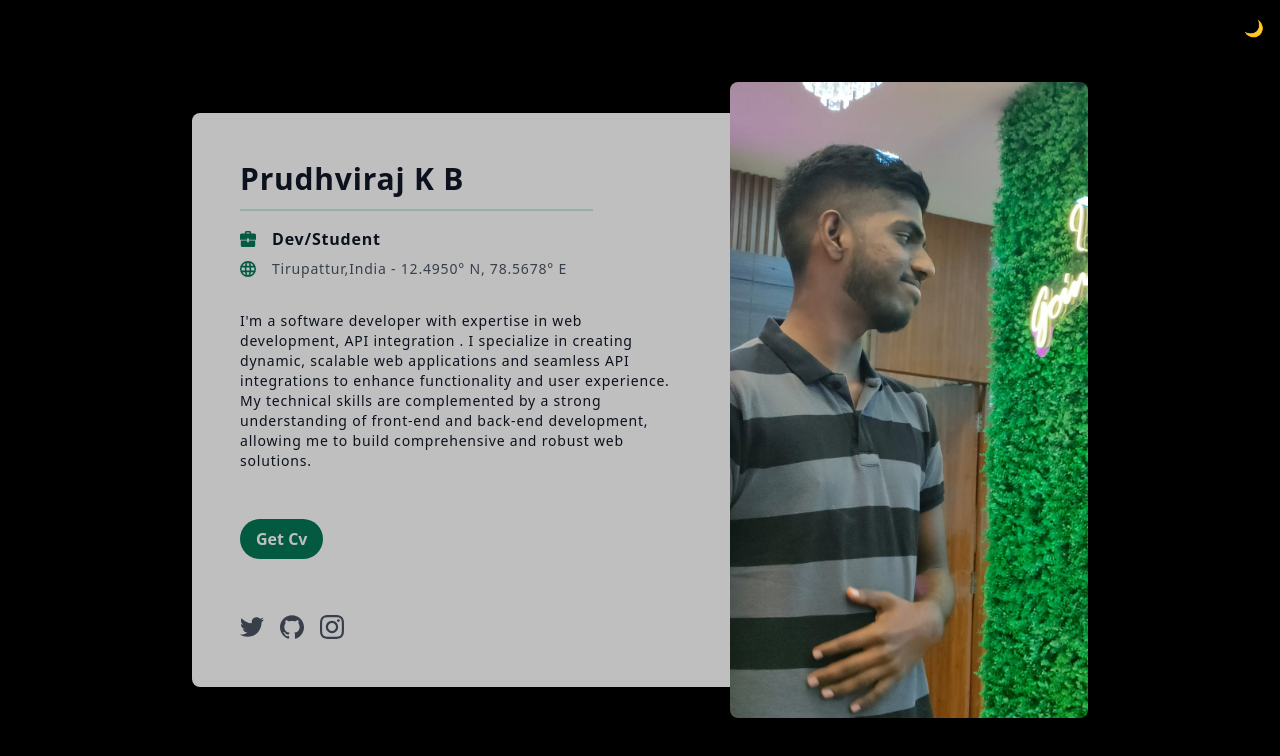
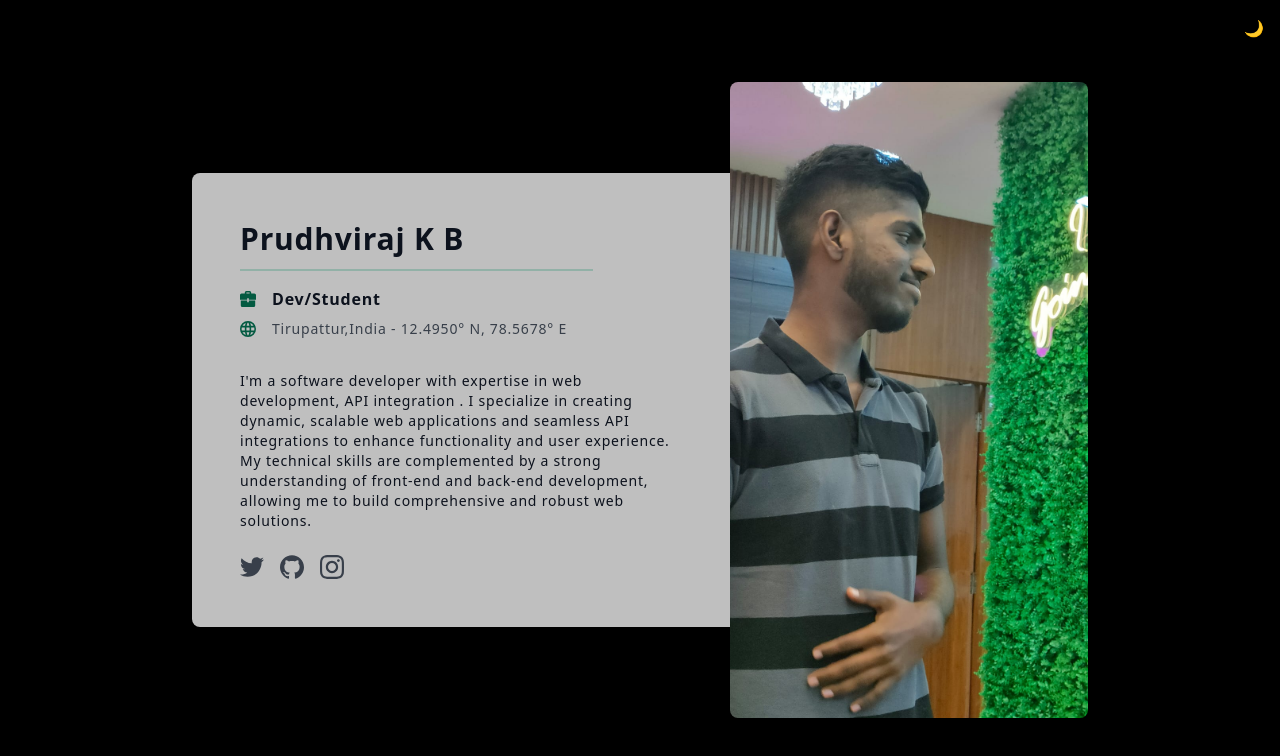
Before and after one commit to prudhvi3105/port, a plain HTML site: page index.html in a window 1280 px wide. Drawn offline with nearby package versions, Linux system fonts and the light colour scheme; a script that the page names is missing.

Commit message:
Update index.html

```diff
--- a/index.html
+++ b/index.html
@@ -45,11 +45,7 @@
 
 			</p>
 
-			<div class="pt-12 pb-8">
-				<button class="bg-green-700 hover:bg-green-900 text-white font-bold py-2 px-4 rounded-full">
-				  Get Cv
-				</button>
-			</div>
+
 
 			<div class="mt-6 pb-16 lg:pb-0 w-4/5 lg:w-full mx-auto flex items-center justify-between">
 				<div class="flex gap-4"> <!-- Add a wrapper with flex and gap properties -->
```
